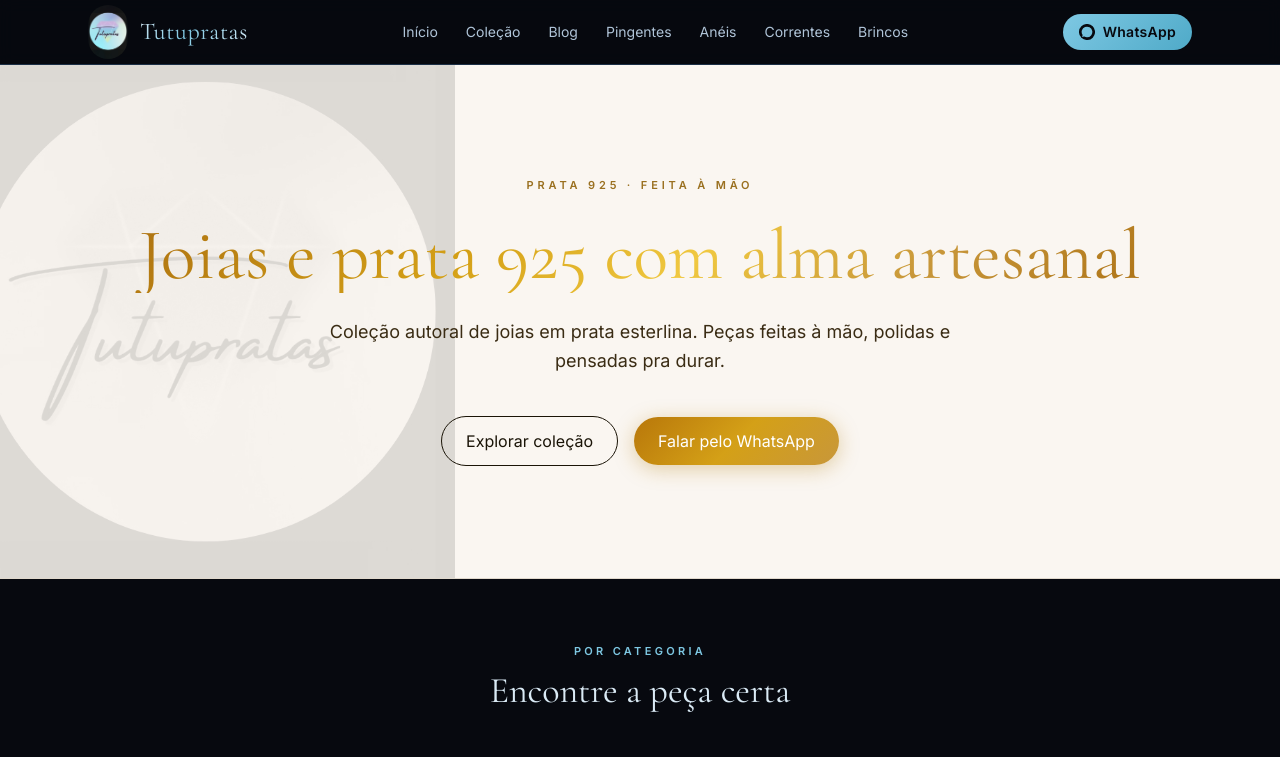
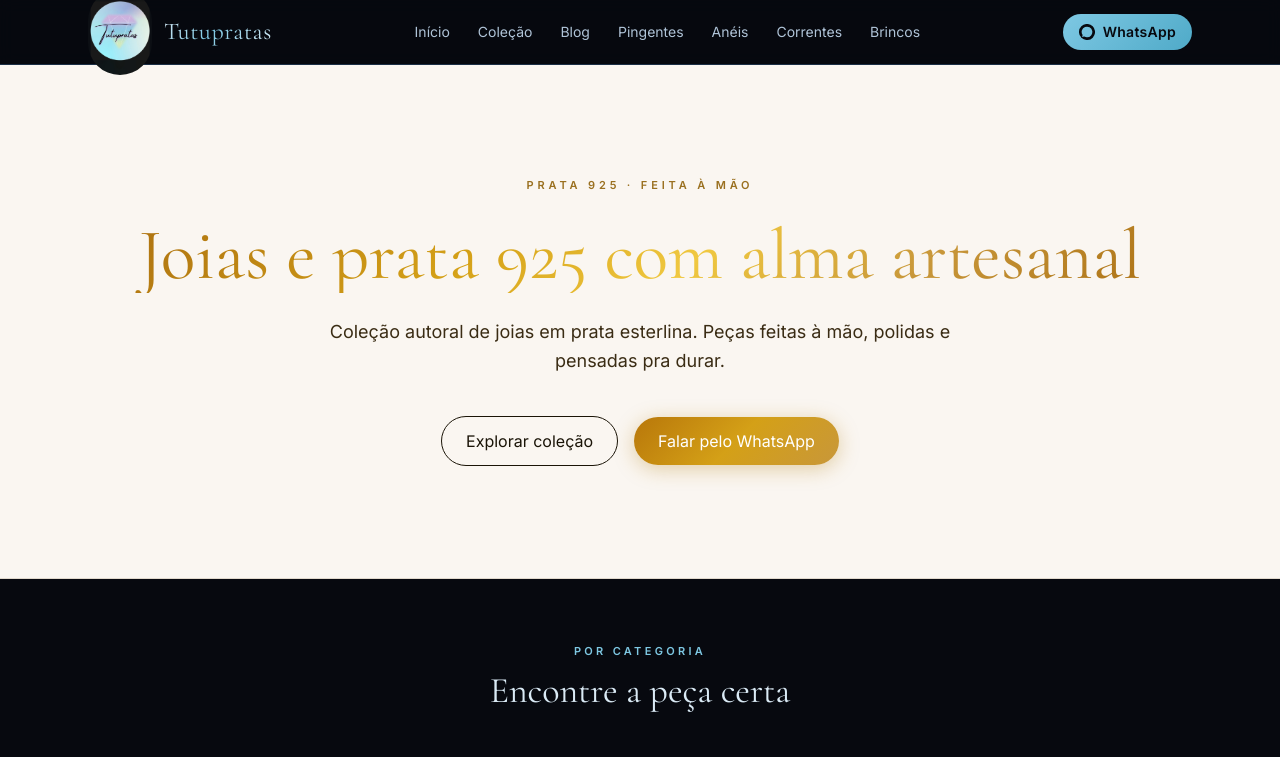
Before and after one commit to mmcarvalhodev/reponova-preview, a Next.js app: page / in a window 1280 px wide. Shown: the top 757 px of the page. Built offline with nearby package versions, Linux system fonts and the light colour scheme.

Commit message:
fix: remove logo do hero, aumenta logo no header (40→64px)

```diff
--- a/components/Header.tsx
+++ b/components/Header.tsx
@@ -10,8 +10,8 @@
           <Image
             src="/logo.jpeg"
             alt={site.name}
-            width={40}
-            height={40}
+            width={64}
+            height={64}
             className="rounded-full object-cover"
             priority
           />
--- a/components/Hero.tsx
+++ b/components/Hero.tsx
@@ -1,4 +1,3 @@
-import Image from "next/image";
 import { site, whatsappLink } from "@/lib/site";
 
 export default function Hero() {
@@ -7,29 +6,6 @@
       className="relative overflow-hidden border-b"
       style={{ background: "#faf6f1", borderColor: "#e0d8cc" }}
     >
-      {/* Logo marca d'água — mix-blend-mode:multiply: fundo branco some, só o traço preto fica */}
-      <div
-        aria-hidden="true"
-        className="pointer-events-none select-none absolute"
-        style={{
-          top: "50%",
-          left: "16%",
-          transform: "translate(-50%, -50%)",
-          opacity: 0.13,
-          filter: "grayscale(100%)",
-          mixBlendMode: "multiply",
-        }}
-      >
-        <Image
-          src="/logo.jpeg"
-          alt=""
-          width={500}
-          height={500}
-          priority
-          className="object-contain"
-        />
-      </div>
-
       <div className="relative z-10 max-w-6xl mx-auto px-6 py-20 md:py-28 text-center">
         {/* Eyebrow */}
         <div
```
